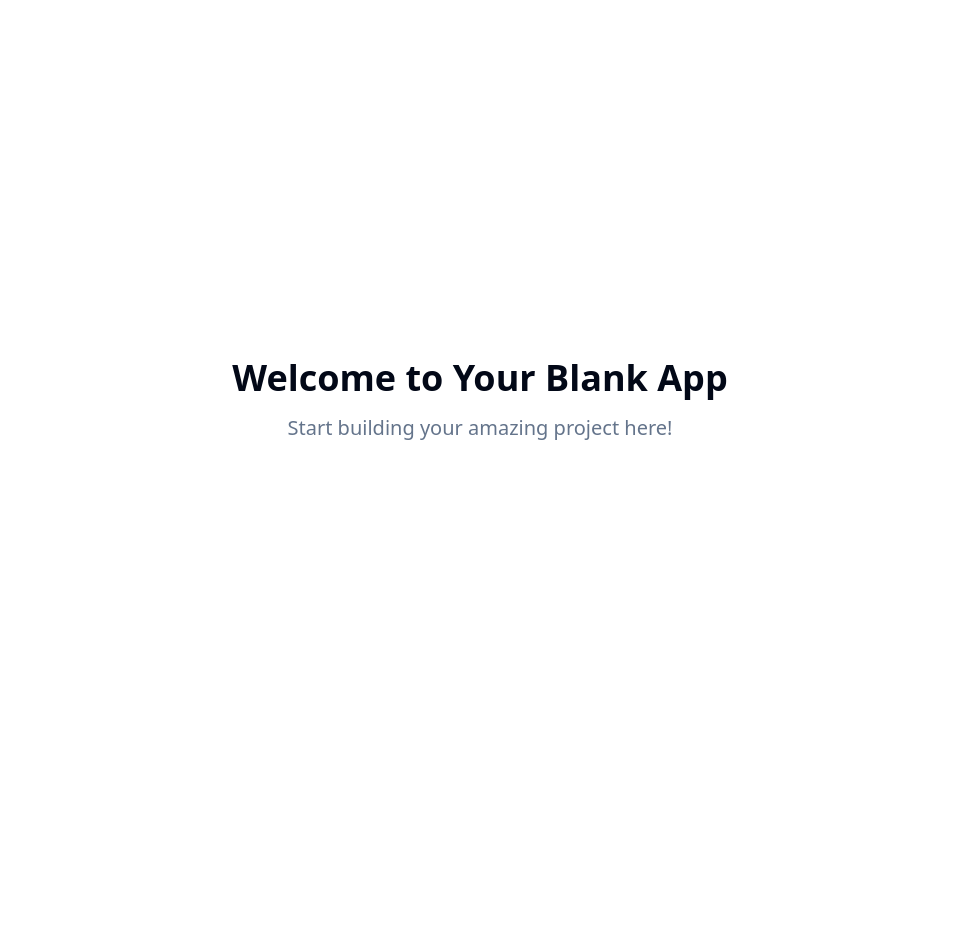
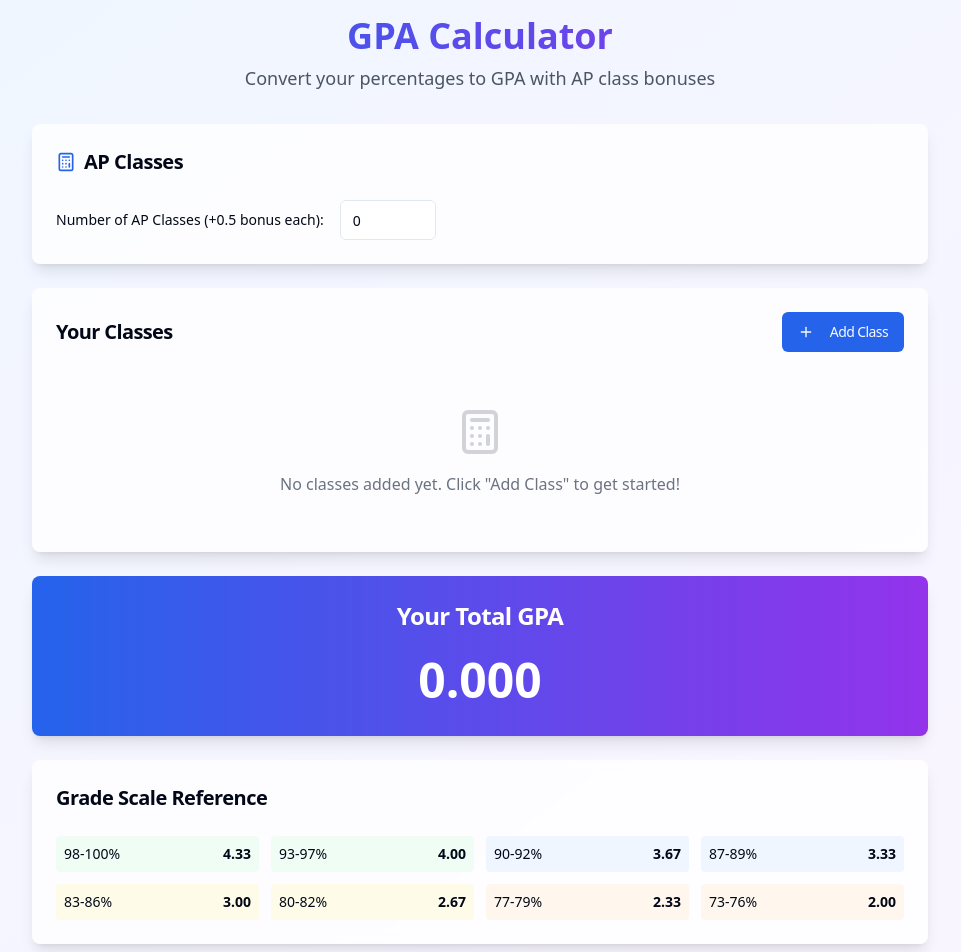
Before and after one commit to Supposeduck30/waukee-schools-gpa-calculator, a React (Vite) app: page / in a window 1280 px wide. Shown: the top 952 px of the page, without its empty margins (160-1121 px from the left). Before the commit the page ends 800 px from the top, so only its background shows below. Built offline with nearby package versions, Linux system fonts and the light colour scheme.

Commit message:
Add GPA calculator
Implement a GPA calculator based on the provided script.

```diff
--- /dev/null
+++ b/src/components/GPACalculator.tsx
@@ -0,0 +1,223 @@
+
+import React, { useState, useEffect } from 'react';
+import { Card, CardContent, CardHeader, CardTitle } from '@/components/ui/card';
+import { Button } from '@/components/ui/button';
+import { Input } from '@/components/ui/input';
+import { Label } from '@/components/ui/label';
+import { Badge } from '@/components/ui/badge';
+import { Plus, Trash2, Calculator } from 'lucide-react';
+import { convertToGPA } from '@/utils/gpaConverter';
+
+interface ClassGrade {
+  id: number;
+  percentage: number;
+  gpa: number;
+}
+
+const GPACalculator = () => {
+  const [classes, setClasses] = useState<ClassGrade[]>([]);
+  const [apClasses, setApClasses] = useState<number>(0);
+  const [totalGPA, setTotalGPA] = useState<number>(0);
+  const [nextId, setNextId] = useState<number>(1);
+
+  const addClass = () => {
+    setClasses([...classes, { id: nextId, percentage: 0, gpa: 0 }]);
+    setNextId(nextId + 1);
+  };
+
+  const removeClass = (id: number) => {
+    setClasses(classes.filter(cls => cls.id !== id));
+  };
+
+  const updateClassPercentage = (id: number, percentage: number) => {
+    const gpa = convertToGPA(percentage);
+    setClasses(classes.map(cls =>
+      cls.id === id ? { ...cls, percentage, gpa } : cls
+    ));
+  };
+
+  const calculateTotalGPA = () => {
+    if (classes.length === 0) return 0;
+
+    const gpaTotal = classes.reduce((sum, cls) => sum + cls.gpa, 0);
+    const apBonus = apClasses * 0.5;
+    return (gpaTotal + apBonus) / classes.length;
+  };
+
+  useEffect(() => {
+    setTotalGPA(calculateTotalGPA());
+  }, [classes, apClasses]);
+
+  const getGradeColor = (gpa: number) => {
+    if (gpa >= 4.0) return 'bg-green-500';
+    if (gpa >= 3.5) return 'bg-blue-500';
+    if (gpa >= 3.0) return 'bg-yellow-500';
+    if (gpa >= 2.0) return 'bg-orange-500';
+    return 'bg-red-500';
+  };
+
+  return (
+    <div className="min-h-screen bg-gradient-to-br from-blue-50 to-purple-50 p-4">
+      <div className="max-w-4xl mx-auto space-y-6">
+        {/* Header */}
+        <div className="text-center mb-8">
+          <h1 className="text-4xl font-bold bg-gradient-to-r from-blue-600 to-purple-600 bg-clip-text text-transparent mb-2">
+            GPA Calculator
+          </h1>
+          <p className="text-gray-600 text-lg">Convert your percentages to GPA with AP class bonuses</p>
+        </div>
+
+        {/* AP Classes Input */}
+        <Card className="shadow-lg border-0 bg-white/80 backdrop-blur-sm">
+          <CardHeader>
+            <CardTitle className="flex items-center gap-2 text-xl">
+              <Calculator className="h-5 w-5 text-blue-600" />
+              AP Classes
+            </CardTitle>
+          </CardHeader>
+          <CardContent>
+            <div className="flex items-center gap-4">
+              <Label htmlFor="ap-classes" className="text-sm font-medium">
+                Number of AP Classes (+0.5 bonus each):
+              </Label>
+              <Input
+                id="ap-classes"
+                type="number"
+                min="0"
+                value={apClasses}
+                onChange={(e) => setApClasses(parseInt(e.target.value) || 0)}
+                className="w-24"
+              />
+              {apClasses > 0 && (
+                <Badge variant="secondary" className="bg-purple-100 text-purple-700">
+                  +{(apClasses * 0.5).toFixed(1)} bonus
+                </Badge>
+              )}
+            </div>
+          </CardContent>
+        </Card>
+
+        {/* Classes Input */}
+        <Card className="shadow-lg border-0 bg-white/80 backdrop-blur-sm">
+          <CardHeader>
+            <CardTitle className="flex items-center justify-between">
+              <span className="text-xl">Your Classes</span>
+              <Button onClick={addClass} className="bg-blue-600 hover:bg-blue-700">
+                <Plus className="h-4 w-4 mr-2" />
+                Add Class
+              </Button>
+            </CardTitle>
+          </CardHeader>
+          <CardContent className="space-y-4">
+            {classes.length === 0 ? (
+              <div className="text-center py-8 text-gray-500">
+                <Calculator className="h-12 w-12 mx-auto mb-4 opacity-30" />
+                <p>No classes added yet. Click "Add Class" to get started!</p>
+              </div>
+            ) : (
+              classes.map((cls, index) => (
+                <div key={cls.id} className="flex items-center gap-4 p-4 bg-gray-50 rounded-lg">
+                  <div className="flex-1">
+                    <Label htmlFor={`class-${cls.id}`} className="text-sm font-medium">
+                      Class {index + 1} Percentage:
+                    </Label>
+                    <Input
+                      id={`class-${cls.id}`}
+                      type="number"
+                      min="0"
+                      max="100"
+                      step="0.1"
+                      value={cls.percentage || ''}
+                      onChange={(e) => updateClassPercentage(cls.id, parseFloat(e.target.value) || 0)}
+                      className="mt-1"
+                      placeholder="Enter percentage (0-100)"
+                    />
+                  </div>
+                  <div className="text-center">
+                    <div className="text-sm text-gray-500 mb-1">GPA</div>
+                    <Badge className={`${getGradeColor(cls.gpa)} text-white font-bold`}>
+                      {cls.gpa.toFixed(2)}
+                    </Badge>
+                  </div>
+                  <Button
+                    onClick={() => removeClass(cls.id)}
+                    variant="destructive"
+                    size="sm"
+                    className="shrink-0"
+                  >
+                    <Trash2 className="h-4 w-4" />
+                  </Button>
+                </div>
+              ))
+            )}
+          </CardContent>
+        </Card>
+
+        {/* Results */}
+        <Card className="shadow-lg border-0 bg-gradient-to-r from-blue-600 to-purple-600 text-white">
+          <CardHeader>
+            <CardTitle className="text-center text-2xl">Your Total GPA</CardTitle>
+          </CardHeader>
+          <CardContent>
+            <div className="text-center">
+              <div className="text-5xl font-bold mb-2">
+                {totalGPA.toFixed(3)}
+              </div>
+              {classes.length > 0 && (
+                <div className="text-blue-100 text-sm">
+                  Based on {classes.length} classes
+                  {apClasses > 0 && ` with ${apClasses} AP bonus${apClasses > 1 ? 'es' : ''}`}
+                </div>
+              )}
+            </div>
+          </CardContent>
+        </Card>
+
+        {/* Grade Scale Reference */}
+        <Card className="shadow-lg border-0 bg-white/80 backdrop-blur-sm">
+          <CardHeader>
+            <CardTitle className="text-xl">Grade Scale Reference</CardTitle>
+          </CardHeader>
+          <CardContent>
+            <div className="grid grid-cols-2 md:grid-cols-4 gap-3 text-sm">
+              <div className="flex justify-between p-2 bg-green-50 rounded">
+                <span>98-100%</span>
+                <span className="font-bold">4.33</span>
+              </div>
+              <div className="flex justify-between p-2 bg-green-50 rounded">
+                <span>93-97%</span>
+                <span className="font-bold">4.00</span>
+              </div>
+              <div className="flex justify-between p-2 bg-blue-50 rounded">
+                <span>90-92%</span>
+                <span className="font-bold">3.67</span>
+              </div>
+              <div className="flex justify-between p-2 bg-blue-50 rounded">
+                <span>87-89%</span>
+                <span className="font-bold">3.33</span>
+              </div>
+              <div className="flex justify-between p-2 bg-yellow-50 rounded">
+                <span>83-86%</span>
+                <span className="font-bold">3.00</span>
+              </div>
+              <div className="flex justify-between p-2 bg-yellow-50 rounded">
+                <span>80-82%</span>
+                <span className="font-bold">2.67</span>
+              </div>
+              <div className="flex justify-between p-2 bg-orange-50 rounded">
+                <span>77-79%</span>
+                <span className="font-bold">2.33</span>
+              </div>
+              <div className="flex justify-between p-2 bg-orange-50 rounded">
+                <span>73-76%</span>
+                <span className="font-bold">2.00</span>
+              </div>
+            </div>
+          </CardContent>
+        </Card>
+      </div>
+    </div>
+  );
+};
+
+export default GPACalculator;
--- a/src/pages/Index.tsx
+++ b/src/pages/Index.tsx
@@ -1,14 +1,8 @@
-// Update this page (the content is just a fallback if you fail to update the page)
+
+import GPACalculator from "@/components/GPACalculator";
 
 const Index = () => {
-  return (
-    <div className="min-h-screen flex items-center justify-center bg-background">
-      <div className="text-center">
-        <h1 className="text-4xl font-bold mb-4">Welcome to Your Blank App</h1>
-        <p className="text-xl text-muted-foreground">Start building your amazing project here!</p>
-      </div>
-    </div>
-  );
+  return <GPACalculator />;
 };
 
 export default Index;
--- /dev/null
+++ b/src/utils/gpaConverter.ts
@@ -0,0 +1,30 @@
+
+export const convertToGPA = (percentage: number): number => {
+  if (98 <= percentage && percentage <= 100) {
+    return 4.33;
+  } else if (93 <= percentage && percentage < 98) {
+    return 4.0;
+  } else if (90 <= percentage && percentage < 93) {
+    return 3.67;
+  } else if (87 <= percentage && percentage < 90) {
+    return 3.33;
+  } else if (83 <= percentage && percentage < 87) {
+    return 3.0;
+  } else if (80 <= percentage && percentage < 83) {
+    return 2.67;
+  } else if (77 <= percentage && percentage < 80) {
+    return 2.33;
+  } else if (73 <= percentage && percentage < 77) {
+    return 2.0;
+  } else if (70 <= percentage && percentage < 73) {
+    return 1.67;
+  } else if (67 <= percentage && percentage < 70) {
+    return 1.33;
+  } else if (63 <= percentage && percentage < 67) {
+    return 1.0;
+  } else if (60 <= percentage && percentage < 63) {
+    return 0.67;
+  } else {
+    return 0.0;
+  }
+};
```
